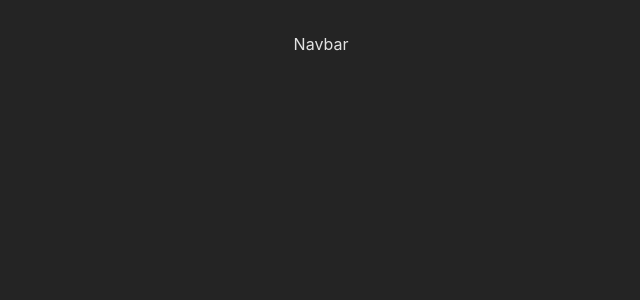
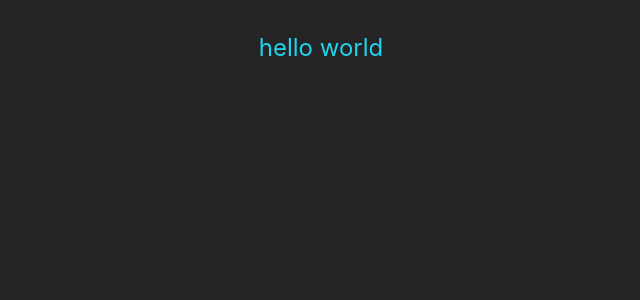
Before and after one commit to vishakh-abhayan/Pentagon, a React (Vite) app: page / in a window 1280 px wide. Shown: the top 300 px of the page, without its empty margins (319-959 px from the left). Built offline with nearby package versions, Linux system fonts and the light colour scheme.

Commit message:
issues fixed

```diff
--- a/contracts/crypto.ts
+++ /dev/null
@@ -1 +0,0 @@
-console.log("hello");
--- a/src/components/Navbar.tsx
+++ b/src/components/Navbar.tsx
@@ -1,5 +1,5 @@
 function Navbar() {
-  return <div>Navbar</div>;
+  return <div className="text-2xl text-cyan-400">hello world</div>;
 }
 
 export default Navbar;
--- a/src/pages/Home.tsx
+++ b/src/pages/Home.tsx
@@ -1,5 +1,4 @@
 import Navbar from "../components/Navbar";
-
 function Home() {
   return (
     <div>
```
